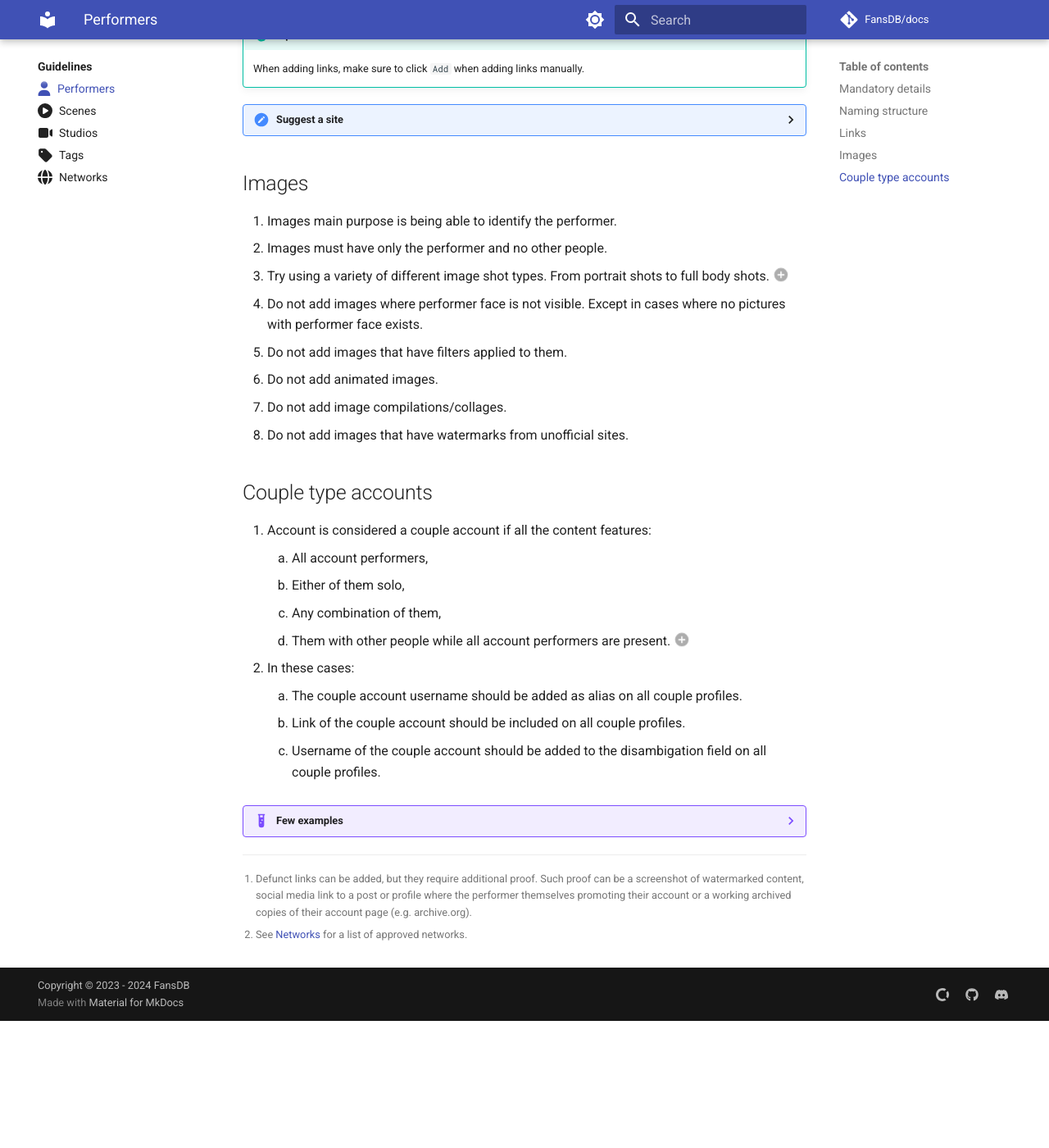
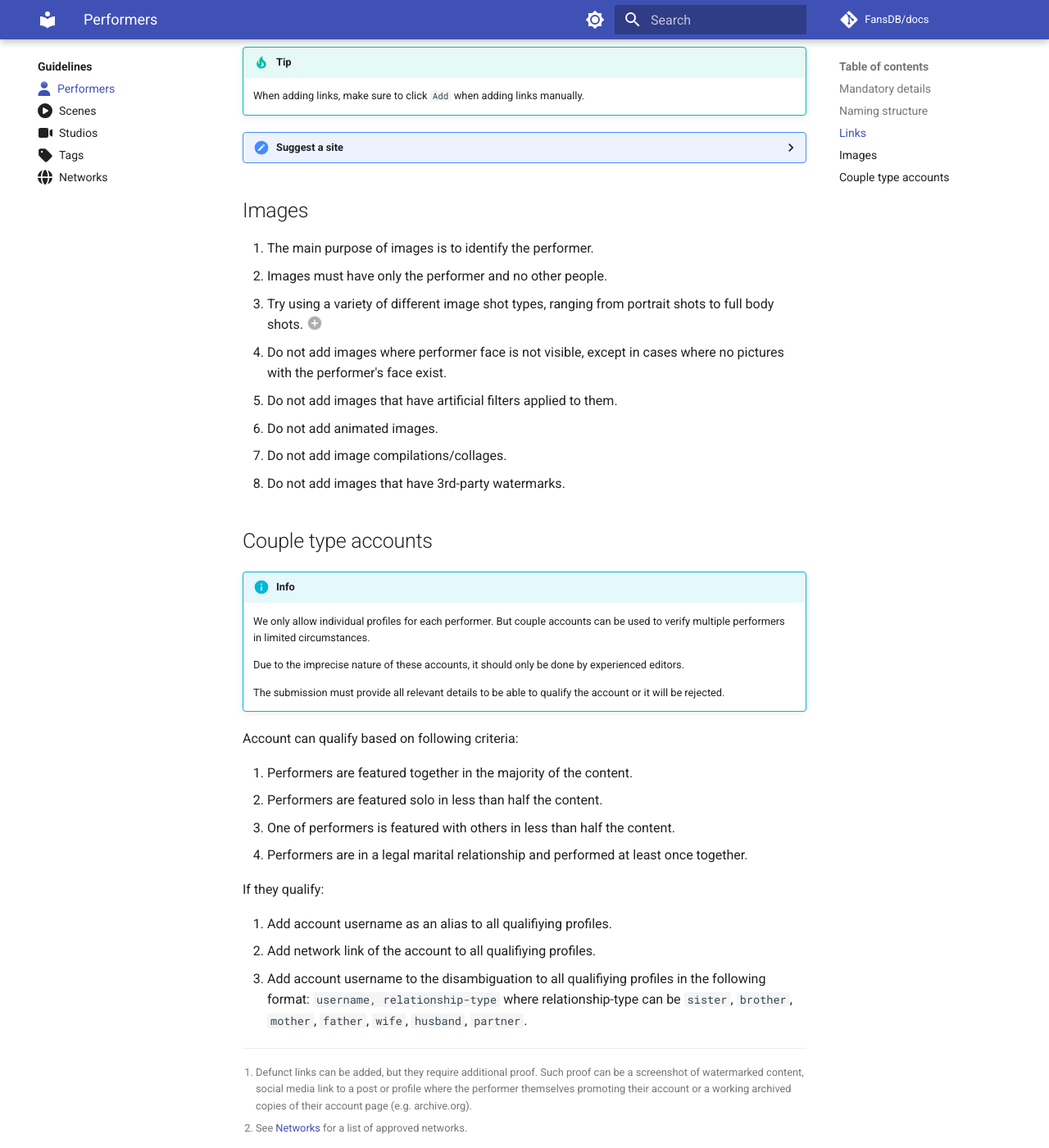
Before and after one commit to FansDB/docs, an MkDocs documentation site: the page built from docs/performers.md, in a window 1280 px wide and 1400 px high, scrolled down 1171 px. Shown: the whole window at 82% size. Built offline with MkDocs 1.6.1 and Material for MkDocs 9.7.7, drawn with Linux system fonts in a browser that asks for light colours; comment, search, counter and statistics services are not loaded; before the commit the page ends 2416 px from its top, so only the background shows below that; some of the changed text lies outside the part shown.

Commit message:
Update guidelines

```diff
--- a/docs/performers.md
+++ b/docs/performers.md
@@ -4,11 +4,11 @@ icon: fontawesome/solid/user
 ---
 
 !!! warning
-    Repeat offenders who decide to ignore comments asking for corrections will lose their EDIT privileges.
+    Repeat offenders ignoring correction requests will lose EDIT privileges.
 
 ## Mandatory details
 
-To create or submit a new performer, some minimum required information needs to be included.
+To create or submit a new performer, include the following minimum required information:
 
 <div class="annotate" markdown>
 - :fontawesome-solid-circle-exclamation: Unique primary name(1)
@@ -25,20 +25,22 @@ To create or submit a new performer, some minimum required information needs to
 
 <div class="annotate" markdown>
 1. For primary name, `FirstName LastName` is preferred, but unique username can also be used.
-1. Add as many relevant aliases to help match the performer.(1)
-1. Do not add legal names or private social media handles. Except in cases where the performer is using their legal name in adult content production.
-1. Each name and aliases added need to be properly sourced in the submitted links or comments.
-1. Name and alias fields are case insensitive, you should not add different capitalization variations.
+1. Include all mandatory aliases from submitted network links.
+1. Consider adding other relevant aliases that can help in finding the performer.(1)
+1. Each name and alias added must be properly sourced via submitted links or in the comments.(2)
+1. Do not add legal names or private social media handles. Except in cases where the performer is using their legal name in adult content production. Note that in your submission comment.
+1. Name and alias fields are case-insensitive; do not add different capitalization variations.
 </div>
 1.  Relevant aliases can be social media handles, professional porn names or petnames.
+2.  If you can't source the information, exclude it from your submission.
 
 ## Links
 
 <div class="annotate" markdown>
 1. Only links that have a matching site can be added.
-1. Defunct links can be added and must be kept.(1)
-1. Defunct network links require additional proof.[^1]
-1. Links that redirect to a different account, should include both links. Except in cases where they redirect to an unrelated performer.
+1. Defunct links can be added and should not be removed.(1)
+1. Defunct links from approved networks require additional proof.[^1]
+1. Links that redirect to a different account, should include both links. Except in rare cases where they redirect to an unrelated performer.
 1. Avoid adding shortened links. If shortened URL redirects to a full link, use that instead.
 </div>
 1.  Defunct links are kept for prosperity and ability to lookup information from archives.
@@ -52,48 +54,41 @@ To create or submit a new performer, some minimum required information needs to
 ## Images
 
 <div class="annotate" markdown>
-1. Images main purpose is being able to identify the performer.
+1. The main purpose of images is to identify the performer.
 1. Images must have only the performer and no other people.
-1. Try using a variety of different image shot types. From portrait shots to full body shots.(1)
-1. Do not add images where performer face is not visible. Except in cases where no pictures with performer face exists.
-1. Do not add images that have filters applied to them.
+1. Try using a variety of different image shot types, ranging from portrait shots to full body shots.(1)
+1. Do not add images where performer face is not visible, except in cases where no pictures with the performer's face exist.
+1. Do not add images that have artificial filters applied to them.
 1. Do not add animated images.
 1. Do not add image compilations/collages.
-1. Do not add images that have watermarks from unofficial sites.
+1. Do not add images that have 3rd-party watermarks.
 </div>
-1.  Main purpose of these images is being able to identify the performer. It shouldn't be used as a way to host your favorites.
+1.  The main purpose of these images is to identify the performer. It shouldn't be used as a way to host your favorites.
 
 ## Couple type accounts
 
 <div class="annotate" markdown>
-1. Account is considered a couple account if all the content features:
-    1. All account performers,
-    1. Either of them solo,
-    1. Any combination of them,
-    1. Them with other people while all account performers are present.(1)
-1. In these cases:
-    1. The couple account username should be added as alias on all couple profiles.
-    1. Link of the couple account should be included on all couple profiles.
-    1. Username of the couple account should be added to the disambigation field on all couple profiles.
+
+!!! info
+    We only allow individual profiles for each performer. But couple accounts can be used to verify multiple performers in limited circumstances.
+
+    Due to the imprecise nature of these accounts, it should only be done by experienced editors.
+
+    The submission must provide all relevant details to be able to qualify the account or it will be rejected.
+
+Account can qualify based on following criteria:
+
+1. Performers are featured together in the majority of the content.
+1. Performers are featured solo in less than half the content.
+1. One of performers is featured with others in less than half the content.
+1. Performers are in a legal marital relationship and performed at least once together.
+
+If they qualify:
+
+1. Add account username as an alias to all qualifiying profiles.
+1. Add network link of the account to all qualifiying profiles.
+1. Add account username to the disambiguation to all qualifiying profiles in the following format: `username, relationship-type` where relationship-type can be `sister`, `brother`, `mother`, `father`, `wife`, `husband`, `partner`.
 </div>
-1.  This guideline specifically excludes cheating theme accounts where husband/wife performs mostly with other people without other being part of it.
-
-??? example "Few examples"
-    Sisters:
-
-    - [Audrey \(audreyandsadie\)](https://fansdb.cc/performers/3c053fe3-7a95-4c8b-9324-ddce6d3d08ae){target=_blank}
-    - [Sadie \(audreyandsadie\)](https://fansdb.cc/performers/bc575d7a-0d11-4752-83db-673383296d03){target=_blank}
-
-    Couple:
-
-    - [Paul Williams \(kaydenwithpaulok\)](https://fansdb.cc/performers/8761e41f-be97-4bc1-bb28-34934cc1b3b7){target=_blank}
-    - [Kayden Sweet \(kaydenwithpaulok\)](https://fansdb.cc/performers/d93f8dea-b2ac-423a-9b78-5a7b7690f3b7){target=_blank}
-
-    Trio:
-
-    - [Jammie Dodger \(uk_gym_bois\)](https://fansdb.cc/performers/9895639a-3f8a-4308-a240-75cc32be0411){target=_blank}
-    - [Joe \(uk_gym_bois\)](https://fansdb.cc/performers/bf5a814c-6daf-4651-af94-9f8e360718e8){target=_blank}
-    - [Jordan Stevans \(uk_gym_bois\)](https://fansdb.cc/performers/cc9bcc20-a0f4-4af5-8e72-91d4acc254d2){target=_blank}
 
 [^1]: Defunct links can be added, but they require additional proof. Such proof can be a screenshot of watermarked content, social media link to a post or profile where the performer themselves promoting their account or a working archived copies of their account page (e.g. archive.org).
 [^2]: See [Networks](/networks) for a list of approved networks.
```
Also changed, not shown: docs/scenes.md (+16 -10 lines), docs/studios.md (+18 -9 lines), docs/tags.md (+2 -2 lines).
